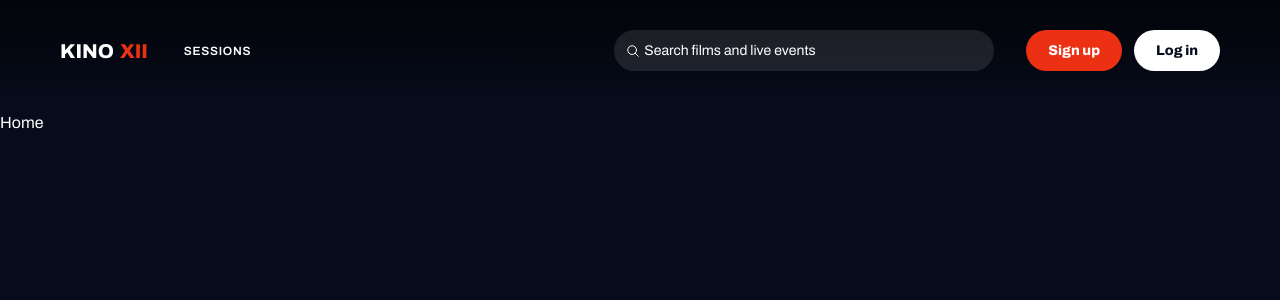
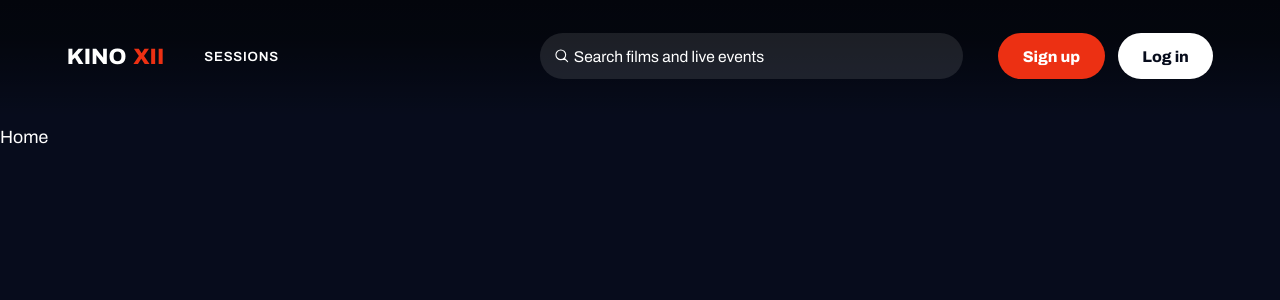
Before and after one commit to gigoshkin/kino, a React (Vite) app: page / in a window 1280 px wide. Shown: the top 300 px of the page. Built offline with nearby package versions, Linux system fonts and the light colour scheme; no server answers.

Commit message:
feat: scale layout to 1920px with css zoom

```diff
--- a/src/index.css
+++ b/src/index.css
@@ -32,6 +32,14 @@
 }
 
 @layer base {
+  :root {
+    --page-zoom: calc(1920 / 1728);
+  }
+
+  html {
+    zoom: var(--page-zoom);
+  }
+
   body {
     @apply bg-page font-sans text-white;
   }
```
